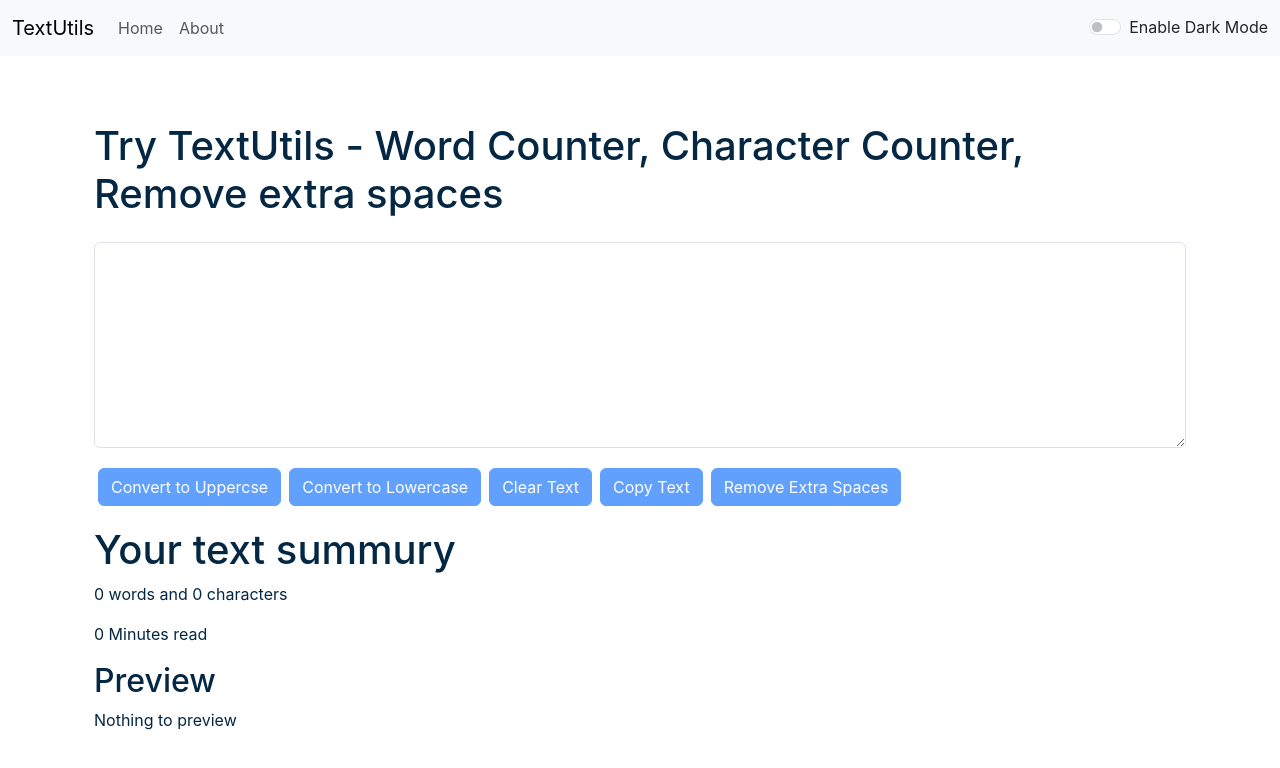
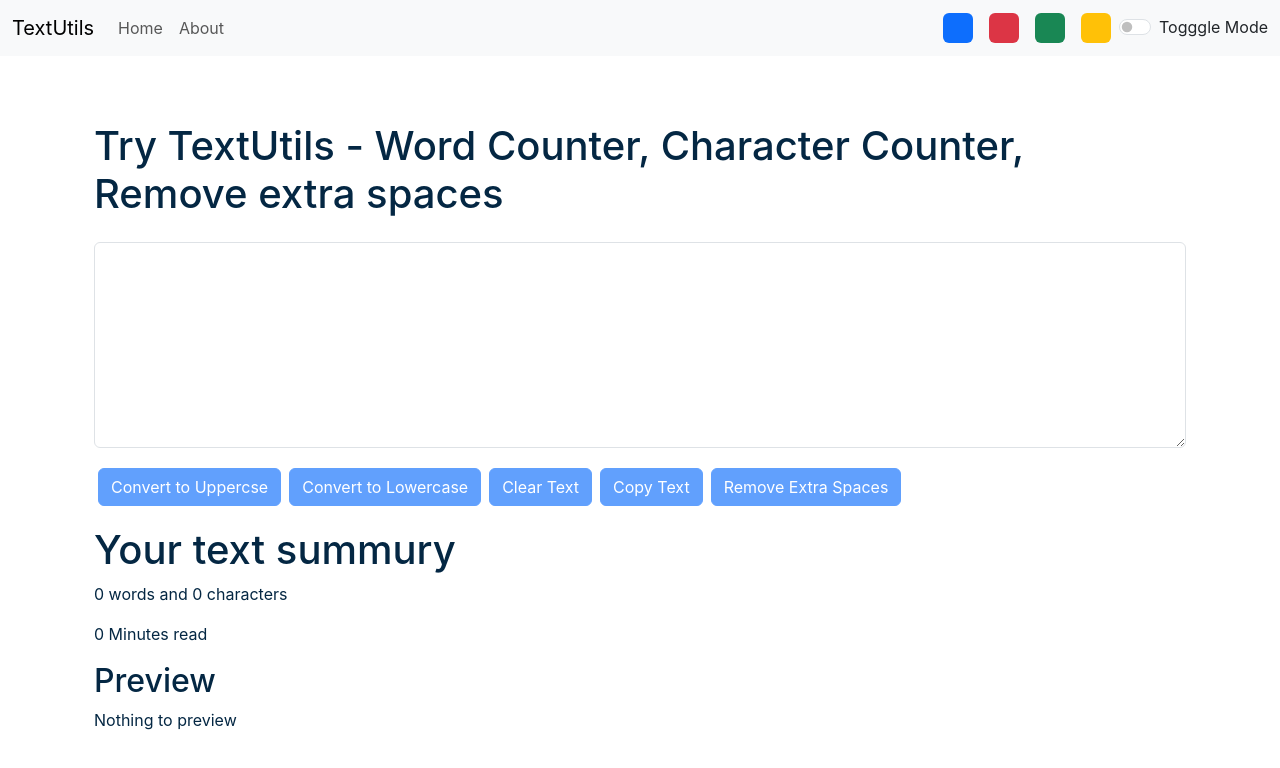
Before and after one commit to rahuldodwe/TextUtils, a React (Create React App) app: page / in a window 1280 px wide. Shown: the top 768 px of the page. Built offline with nearby package versions, Linux system fonts and the light colour scheme.

Commit message:
add colored toggle buttons

```diff
--- a/src/App.js
+++ b/src/App.js
@@ -27,7 +27,8 @@
       setAlert(null);
     }, 1500);
   }
-  const toggleMode = ()=>{
+  const toggleMode = (cls)=>{
+    console.log(cls)
     if(mode === 'light'){
       setMode('dark');
       document.body.style.backgroundColor = '#042743';
--- a/src/components/Navbar.js
+++ b/src/components/Navbar.js
@@ -21,13 +21,19 @@
           <Link className="nav-link" to="/about">About</Link>
         </li>
       </ul>
+      <div className="d-flex">
+        <div className="bg-primary rounded mx-2 " onClick={()=>{props.toggleMode('primary')}}  style={{height: '30px', width: '30px', cursor: 'pointer'}}></div>
+        <div className="bg-danger rounded mx-2 " onClick={()=>{props.toggleMode('danger')}}  style={{height: '30px', width: '30px', cursor: 'pointer'}}></div>
+        <div className="bg-success rounded mx-2 " onClick={()=>{props.toggleMode('success')}}  style={{height: '30px', width: '30px', cursor: 'pointer'}}></div>
+        <div className="bg-warning rounded mx-2 " onClick={()=>{props.toggleMode('warning')}}  style={{height: '30px', width: '30px', cursor: 'pointer'}}></div>
+      </div>
       {/* <form className="d-flex" role="search">
         <input className="form-control me-2" type="search" placeholder="Search" aria-label="Search"/>
         <button className="btn btn-primary" type="submit">Search</button>
       </form> */}
       <div className={`form-check form-switch text-${props.mode==='light'?'dark':'light'}`}>
-      <input className="form-check-input" onClick={props.toggleMode} type="checkbox" id="flexSwitchCheckDefault"/>
-      <label className="form-check-label" htmlFor="flexSwitchCheckDefault">Enable Dark Mode</label>
+      <input className="form-check-input" onClick={()=>{props.toggleMode(null)}}  type="checkbox" id="flexSwitchCheckDefault"/>
+      <label className="form-check-label" htmlFor="flexSwitchCheckDefault">Togggle Mode</label>
       </div>
     </div>
   </div>
```
